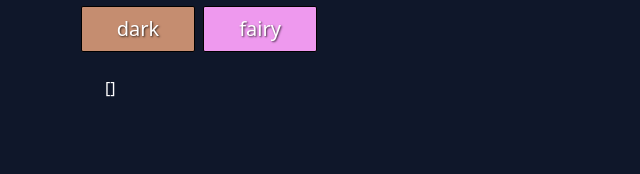
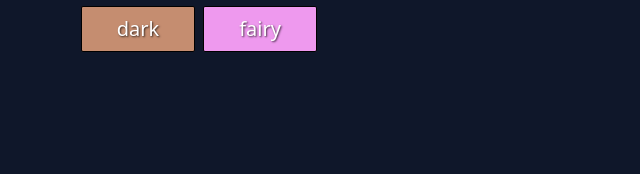
Before and after one commit to destinio/pokemon-type-checker, a React (Vite) app: page /tc in a window 1280 px wide. Shown: the part 274-448 px from the top of the page, without its empty margins (319-959 px from the left). Built offline with nearby package versions, Linux system fonts and the light colour scheme.

Commit message:
icons back in place

```diff
--- a/src/pages/TypeCheckerV2/TypeInfo.tsx
+++ b/src/pages/TypeCheckerV2/TypeInfo.tsx
@@ -1,12 +1,24 @@
+import { convertInfoHeader } from '@/poke-types/types-utils'
 import { useTypeChecker } from './state/TypeCheckerProvider'
+import TypeIcon from './TypeIcon'
 
 export default function TypeInfo() {
-  const { selectedTypes } = useTypeChecker()
+  const { selectedTypes, relationships } = useTypeChecker()
 
+  console.log('TypeInfo', selectedTypes, relationships)
 
   return (
-    <div className='grid grid-cols-2 gap-4 p-6'>
-      {JSON.stringify(selectedTypes)}
+    <div className='grid grid-cols-2 gap-4'>
+      {relationships && Object.entries(relationships).map(([key, value], i) => (
+        <div key={`${i}`}>
+          <h3 className='text-xl mb-2'>{convertInfoHeader(key)}</h3>
+          <div className='flex flex-wrap gap-4'>
+            {value.map((v: string, i: number) => (
+              <TypeIcon key={i} type={v} />
+            ))}
+          </div>
+        </div>
+      ))}
     </div>
   )
 }
--- a/src/pages/TypeCheckerV2/state/TypeCheckerProvider.tsx
+++ b/src/pages/TypeCheckerV2/state/TypeCheckerProvider.tsx
@@ -1,8 +1,9 @@
-import { useTypeData } from '@/hooks/useTypeData';
-import { createContext, useContext, useState, ReactNode } from 'react';
+import { ICompiledDamageRelations, IDamageRelationsSimplified, useTypeData } from '@/hooks/useTypeData';
+import { createContext, useContext, useState, ReactNode, useEffect } from 'react';
 
 type TypeCheckerContextType = {
   selectedTypes: string[];
+  relationships: ICompiledDamageRelations | null;
   toggleType: (type: string) => void;
 };
 
@@ -10,9 +11,19 @@ const TypeCheckerContext = createContext<TypeCheckerContextType | undefined>(und
 
 export const TypeCheckerProvider = ({ children }: { children: ReactNode }) => {
   const [selectedTypes, setSelectedTypes] = useState<string[]>([]);
-  const { data: dmgRealationships } = useTypeData(selectedTypes)
+  const [relationships, setRelationships] = useState<ICompiledDamageRelations>(null!);
 
-  console.log('response from useTypeData:', dmgRealationships);
+  const { data } = useTypeData(selectedTypes)
+
+  useEffect(() => {
+    if (data) {
+      const { relationships } = data;
+
+      setRelationships(relationships);
+    }
+  }, [data]);
+
+  console.log(data);
 
   function toggleType(type: string) {
     setSelectedTypes((prev) => {
@@ -25,7 +36,7 @@ export const TypeCheckerProvider = ({ children }: { children: ReactNode }) => {
     });
   }
 
-  const value = { selectedTypes, toggleType }
+  const value = { selectedTypes, toggleType, relationships };
 
   return (
     <TypeCheckerContext.Provider value={value}>
--- a/src/poke-types/types-utils.ts
+++ b/src/poke-types/types-utils.ts
@@ -8,6 +8,18 @@ export function convertInfoHeader(title: string) {
   let header
 
   switch (title) {
+    case 'quadruple_damage_from':
+      header = 'Weak to (4x)'
+      break
+    case 'quadruple_damage_to':
+      header = 'Strong against (4x)'
+      break
+    case 'quarter_damage_from':
+      header = 'Resistant to (0.25x)'
+      break
+    case 'quarter_damage_to':
+      header = 'Weak against (0.25x)'
+      break
     case 'double_damage_from':
       header = 'Weak to (2x)'
       break
--- a/src/utils/mergeTypeRelationships.ts
+++ b/src/utils/mergeTypeRelationships.ts
@@ -15,16 +15,16 @@ const damageRelationKeys = [
 
 function normalizeDamageRelations(input: Record<string, string[]>) {
   const result = {
+    quadruple_damage_to: [],
+    quadruple_damage_from: [],
+    double_damage_to: [],
     double_damage_from: [],
-    double_damage_to: [],
+    no_damage_to: [],
+    no_damage_from: [],
+    half_damage_to: [],
     half_damage_from: [],
-    half_damage_to: [],
-    no_damage_from: [],
-    no_damage_to: [],
-    quadruple_damage_from: [],
-    quadruple_damage_to: [],
+    quarter_damage_to: [],
     quarter_damage_from: [],
-    quarter_damage_to: [],
   } as ICompiledDamageRelations;
 
   for (const key of [
@@ -83,13 +83,10 @@ function flattenWithDuplicates(types: IDamageRelationsSimplified[]) {
     });
   });
 
-  console.log('Flattened Result:', result);
-
   return result;
 }
 
 function compileDamageRelations(data: IDamageRelationsSimplified[]) {
-  console.log('Compiling Damage Relations:', data);
   const flat = flattenWithDuplicates(data);
   const normalized = normalizeDamageRelations(flat);
 
```
